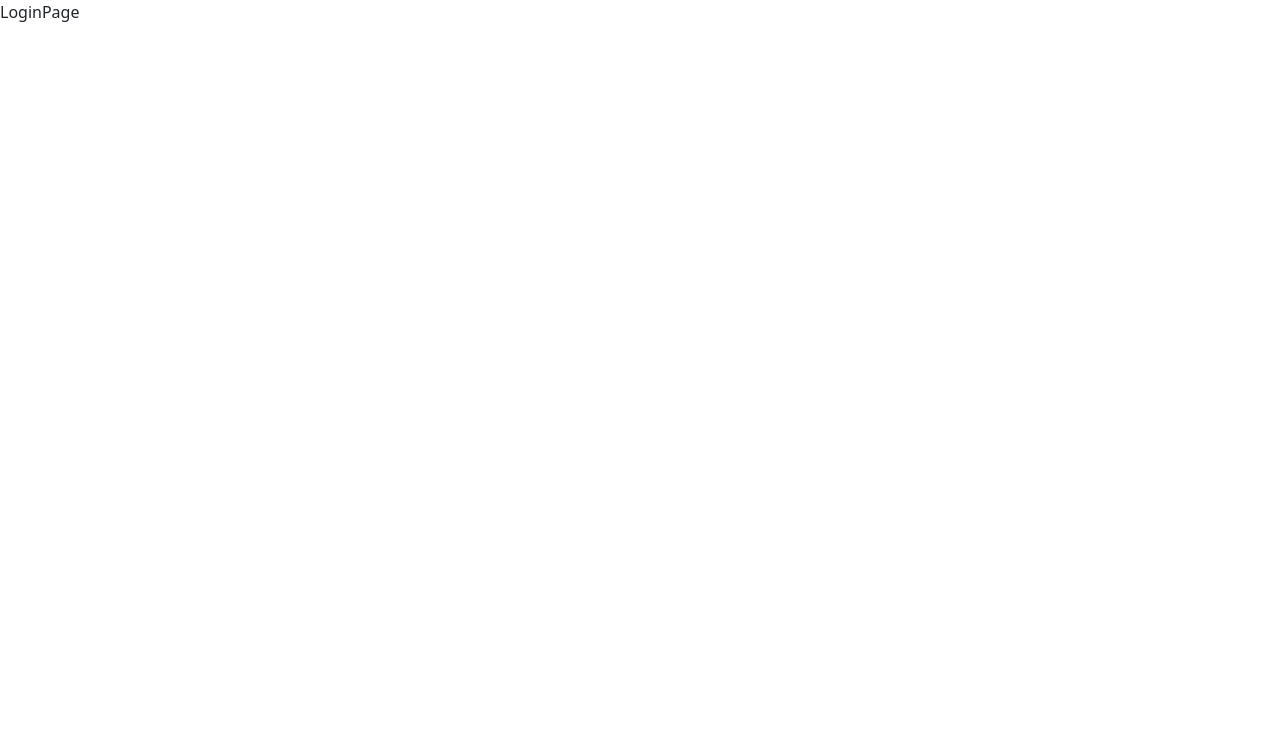
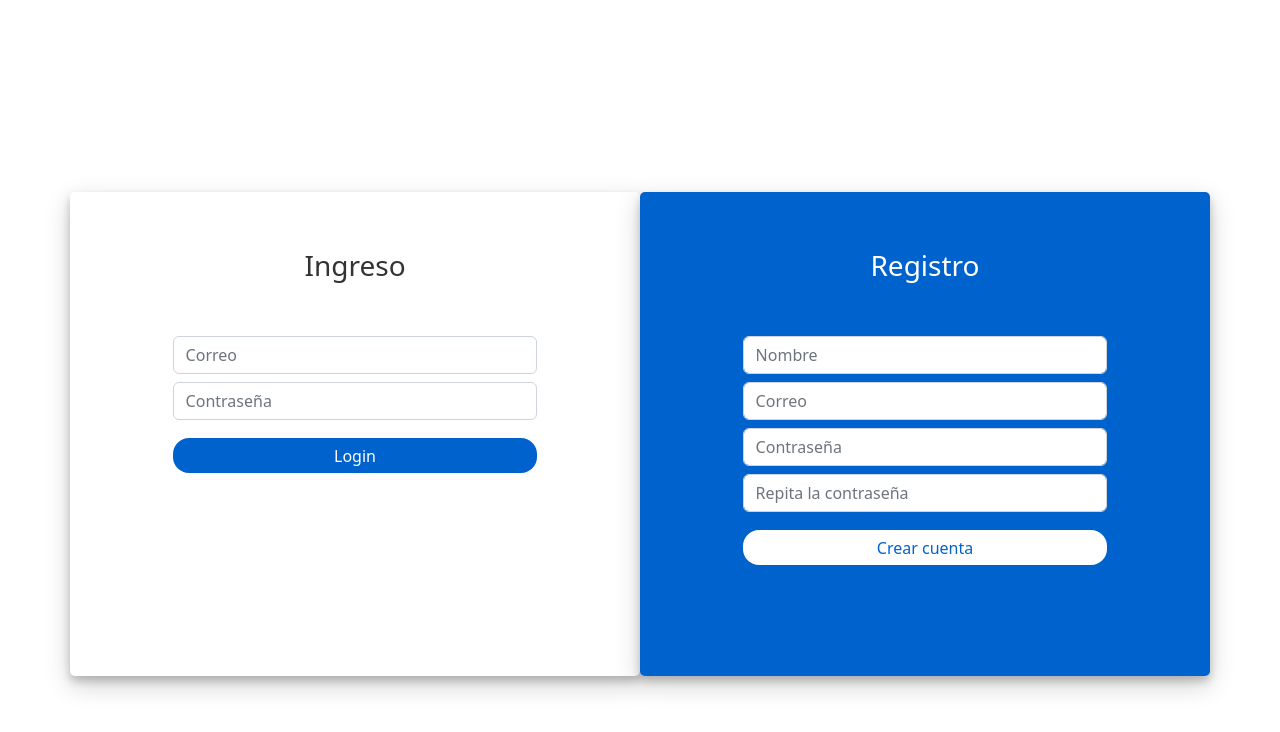
Before and after one commit to CamiloCortesM/calendarApp, a React (Vite) app: page /auth/login in a window 1280 px wide. Shown: the top 732 px of the page. Built offline with nearby package versions, Linux system fonts and the light colour scheme.

Commit message:
login and registration have been created

```diff
--- /dev/null
+++ b/src/auth/pages/LoginPage.css
@@ -0,0 +1,52 @@
+.login-container{
+    margin-top: 15%;
+}
+.login-form-1{
+    border-radius: 5px;
+    box-shadow: 0 5px 8px 0 rgba(0, 0, 0, 0.2), 0 9px 26px 0 rgba(0, 0, 0, 0.19);
+    padding: 5%;
+}
+.login-form-1 h3{
+    text-align: center;
+    color: #333;
+}
+.login-form-2{
+    border-radius: 5px;
+    box-shadow: 0 5px 8px 0 rgba(0, 0, 0, 0.2), 0 9px 26px 0 rgba(0, 0, 0, 0.19);
+    padding: 5%;
+    background: #0062cc;
+}
+.login-form-2 h3{
+    text-align: center;
+    color: #fff;
+}
+.login-container form{
+    padding: 10%;
+}
+.btnSubmit
+{
+    border-radius: 1rem;
+    border: none;
+    cursor: pointer;
+    margin-top: 10px;
+    padding: 1.5%;
+    width: 100%;
+}
+.login-form-1 .btnSubmit{
+    color: #fff;
+    background-color: #0062cc;
+}
+.login-form-2 .btnSubmit{
+    background-color: #fff;
+    color: #0062cc;
+}
+.login-form-2 .ForgetPwd{
+    color: #fff;
+    font-weight: 600;
+    text-decoration: none;
+}
+.login-form-1 .ForgetPwd{
+    color: #0062cc;
+    font-weight: 600;
+    text-decoration: none;
+}
--- a/src/auth/pages/LoginPage.jsx
+++ b/src/auth/pages/LoginPage.jsx
@@ -1,6 +1,71 @@
+import "./LoginPage.css";
 
 export const LoginPage = () => {
   return (
-    <div>LoginPage</div>
-  )
-}
+    <div className="container login-container">
+      <div className="row">
+        <div className="col-md-6 login-form-1">
+          <h3>Ingreso</h3>
+          <form>
+            <div className="form-group mb-2">
+              <input
+                type="text"
+                className="form-control"
+                placeholder="Correo"
+              />
+            </div>
+            <div className="form-group mb-2">
+              <input
+                type="password"
+                className="form-control"
+                placeholder="Contraseña"
+              />
+            </div>
+            <div className="form-group mb-2">
+              <input type="submit" className="btnSubmit" value="Login" />
+            </div>
+          </form>
+        </div>
+
+        <div className="col-md-6 login-form-2">
+          <h3>Registro</h3>
+          <form>
+            <div className="form-group mb-2">
+              <input
+                type="text"
+                className="form-control"
+                placeholder="Nombre"
+              />
+            </div>
+            <div className="form-group mb-2">
+              <input
+                type="email"
+                className="form-control"
+                placeholder="Correo"
+              />
+            </div>
+            <div className="form-group mb-2">
+              <input
+                type="password"
+                className="form-control"
+                placeholder="Contraseña"
+              />
+            </div>
+
+            <div className="form-group mb-2">
+              <input
+                type="password"
+                className="form-control"
+                placeholder="Repita la contraseña"
+              />
+            </div>
+
+            <div className="form-group mb-2">
+              <input type="submit" className="btnSubmit" value="Crear cuenta" />
+            </div>
+          </form>
+        </div>
+      </div>
+    </div>
+  );
+};
```
